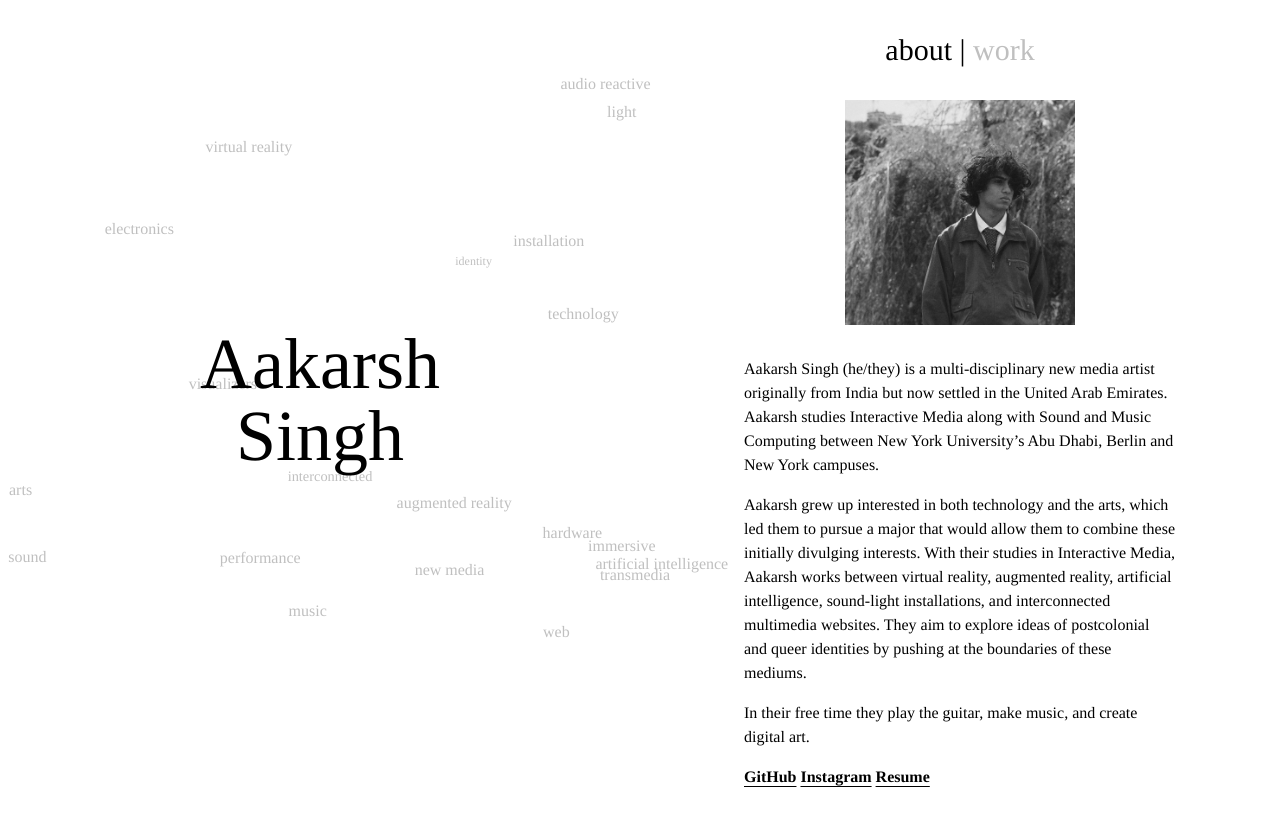
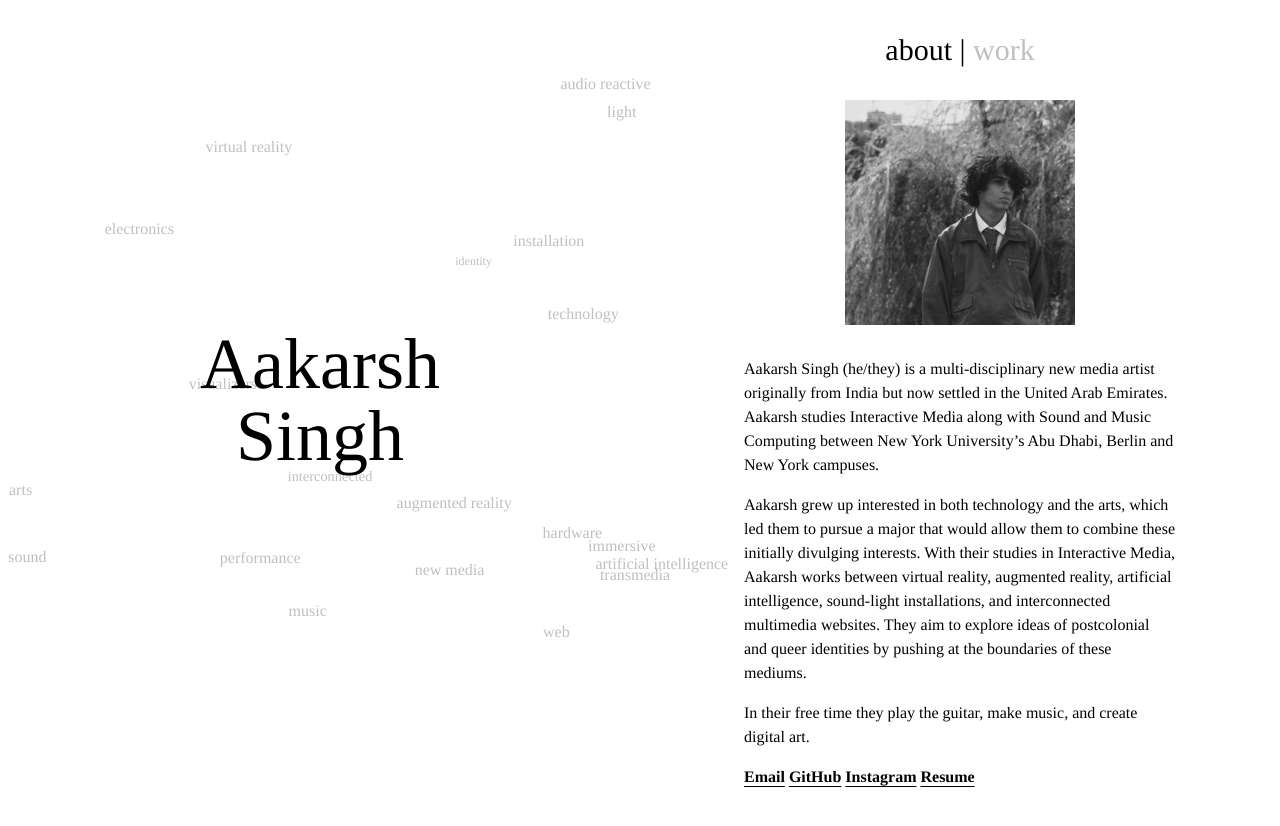
Before and after one commit to AakSin/personal-site, a React (Create React App) app: page / in a window 1280 px wide. Shown: the top 826 px of the page. Built offline with nearby package versions, Linux system fonts and the light colour scheme.

Commit message:
added email

```diff
--- a/src/pages/components/About.jsx
+++ b/src/pages/components/About.jsx
@@ -26,6 +26,13 @@ export default function About() {
           digital art.
         </p>
         <a
+          href="mailto:aakarsh@nyu.edu"
+          target="_blank"
+          className="font-bold underline underline-offset-4"
+        >
+          Email
+        </a>{" "}
+        <a
           href="https://github.com/AakSin"
           target="_blank"
           className="font-bold underline underline-offset-4"
```
